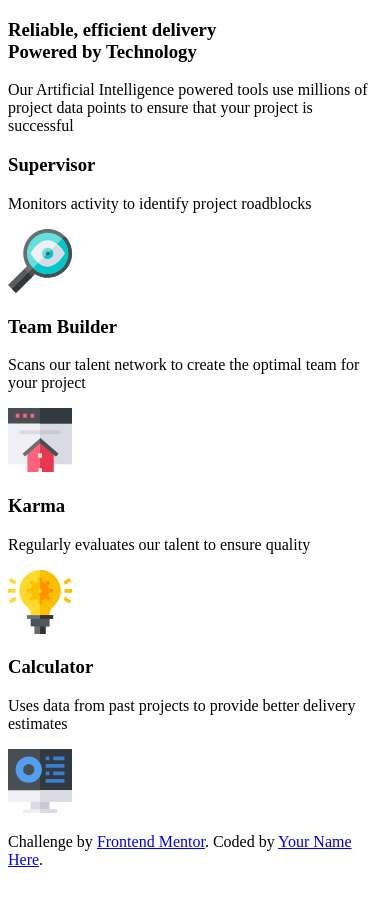
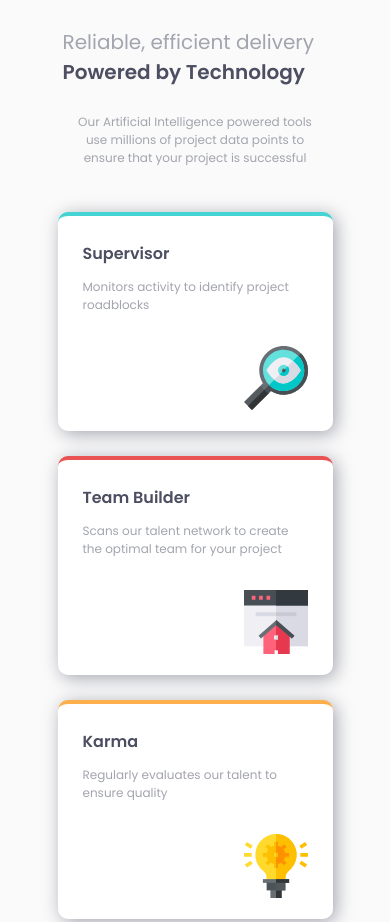
Before and after one commit to DamnItAzriel/four-card-feature-section, a plain HTML site: page index.html in a window 390 px wide. Shown: the top 922 px of the page. Before the commit the page ends 885 px from the top, so only its background shows below. Drawn offline with Linux system fonts and the light colour scheme.

Commit message:
mobile view web page commited

```diff
--- a/index.html
+++ b/index.html
@@ -7,21 +7,20 @@
   <link rel="icon" type="image/png" sizes="32x32" href="./images/favicon-32x32.png">
 
   <title>Frontend Mentor | Four card feature section</title>
-
-  <!-- Feel free to remove these styles or customise in your own stylesheet 👍 -->
-  <!-- <style>
-    .attribution { font-size: 11px; text-align: center; }
-    .attribution a { color: hsl(228, 45%, 44%); }
-  </style> -->
+  <link rel="preconnect" href="https://fonts.googleapis.com">
+<link rel="preconnect" href="https://fonts.gstatic.com" crossorigin>
+<link href="https://fonts.googleapis.com/css2?family=Poppins:wght@200;400;600&display=swap" rel="stylesheet">
   <link rel="stylesheet" href="styles.css">
 </head>
 <body>
   <div id="header">
-    <h3>
-      Reliable, efficient delivery <br>
+    <h4>
+      <span style="color:hsl(229, 6%, 66%); font-weight: normal;">
+        Reliable, efficient delivery
+      </span><br>
       Powered by Technology
-    </h3>
-    <p>
+    </h4>
+    <p id="p1">
       Our Artificial Intelligence powered tools use millions of project data points
       to ensure that your project is successful
     </p>
@@ -72,7 +71,7 @@
   <footer>
     <p class="attribution">
       Challenge by <a href="https://www.frontendmentor.io?ref=challenge" target="_blank">Frontend Mentor</a>.
-      Coded by <a href="#">Your Name Here</a>.
+      Coded by <a href="https://twitter.com/DamnItAzriel">Pankaj Pawar</a>.
     </p>
   </footer>
 </body>
--- a/styles.css
+++ b/styles.css
@@ -0,0 +1,73 @@
+.attribution { font-size: 11px; text-align: center; }
+.attribution a { color: hsl(228, 45%, 44%); }
+
+body {
+    width: 275px;
+    font-family: 'Poppins', sans-serif;
+    font-size: 15px;
+    color:  hsl(229, 6%, 66%);
+    background-color:hsl(0, 0%, 98%);
+    margin: auto;
+    /* text-align: left; */
+}
+
+h4 {
+    color: hsl(234, 12%, 34%);
+    font-size: 20px;
+    padding-right: 5px;
+    padding-left: 5px;
+}
+
+h3 {
+    color: hsl(234, 12%, 34%);
+    font-size: 16px;
+}
+p {
+    font-size: 12px;
+    padding-bottom: 20px;
+}
+
+#p1 {
+    width: 250px;
+    text-align: center;
+    /* font-size: 13px; */
+    /* margin-bottom: 15px; */
+    margin: 0px 12.5px 15px 12.5px;
+    /* padding-right: 12.5px;
+    padding-left: 12.5px; */
+}
+img {
+    position: relative;
+    top: 0px;
+    left: 161px;
+}
+#super,#team,#calcu, #karma {
+    /* width: 250px; */
+    background-color: white;
+    margin: 25px 0px 25px 0px;
+    padding: 0px 25px 15px 25px;
+    border-radius: 10px;
+    box-shadow: 3px 3px 18px hsl(229, 6%, 66%);
+}
+div h3 {
+    margin-top: 25px;
+    margin-bottom: 8px;
+}
+
+#super {
+    border-top: 4px solid hsl(180, 62%, 55%);
+
+}
+
+#team {
+    border-top: 4px solid hsl(0, 78%, 62%);
+}
+
+#karma {
+    border-top: 4px solid hsl(34, 97%, 64%);
+}
+
+#calcu {
+    border-top: 4px solid hsl(212, 86%, 64%);
+    margin-bottom: 150px;
+}
```
